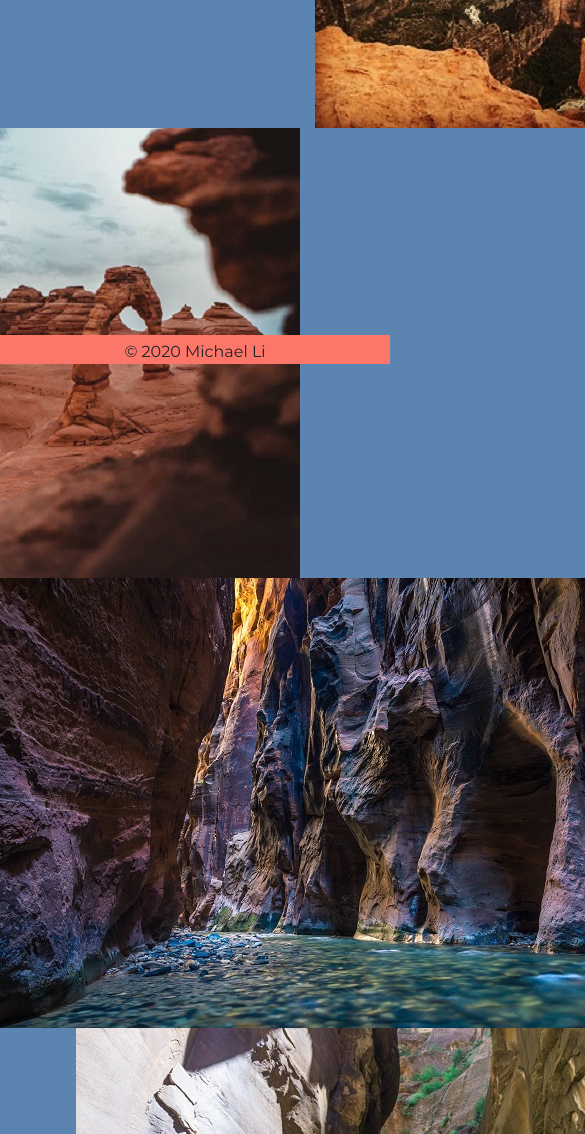
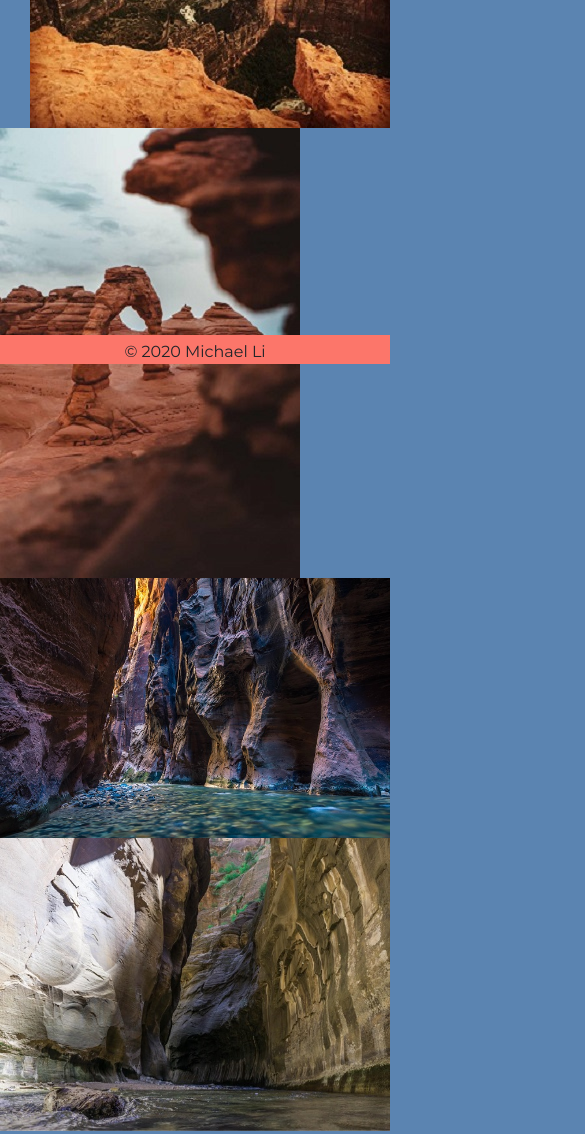
Before and after one commit to mli2950/Homework2, a plain HTML site: page portfolio.html in a window 390 px wide. Shown: the part 480-1614 px from the top of the page, 585 px wide, since content can reach past the window. Drawn offline with nearby package versions, Linux system fonts and the light colour scheme.

Commit message:
Responsiveness of images

```diff
--- a/portfolio.html
+++ b/portfolio.html
@@ -38,11 +38,11 @@
       </div>
     </div>
     <div class="row no-gutters">
-      <div class="col-sm-6"><img id="leftimg"src="myassets/angelsLanding.jpg"> </div>
-      <div class="col-sm-6"><img src="myassets/arches.jpg"> </div>
+      <div class="col-sm-6"><img class="img-fluid" title="Zion Nation Park - Angel's Landing" alt="Zion Nation Park - Angels Landing" id="leftimg"src="myassets/angelsLanding.jpg"> </div>
+      <div class="col-sm-6"><img class="img-fluid" title="Arches National Park" alt="Arches National Park" src="myassets/arches.jpg"> </div>
 
-      <div class="col-sm-6"><img src="myassets/zionCanals.jpg"></div>
-      <div class="col-sm-6"><img title="Zion National Park canals" alt="Zion National Park canals" id="leftimg" src="myassets/zionCanals2.jpg"></div>
+      <div class="col-sm-6"><img class="img-fluid" title="Zion National Park - Canals" alt="Zion National Park - Canals" src="myassets/zionCanals.jpg"></div>
+      <div class="col-sm-6"><img class="img-fluid" title="Zion National Park - Canals2" alt="Zion National Park - Canals2" id="leftimg" src="myassets/zionCanals2.jpg"></div>
     </div>
   </main>
 
```
